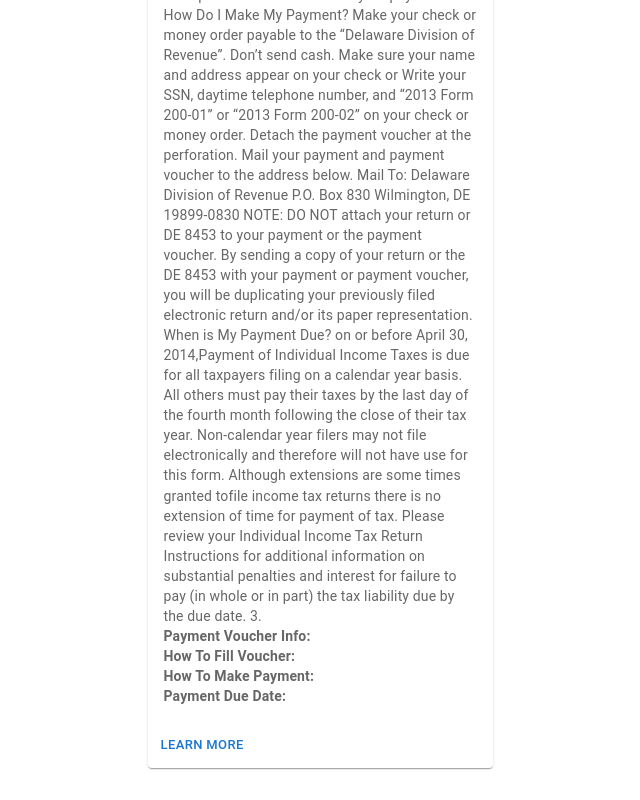
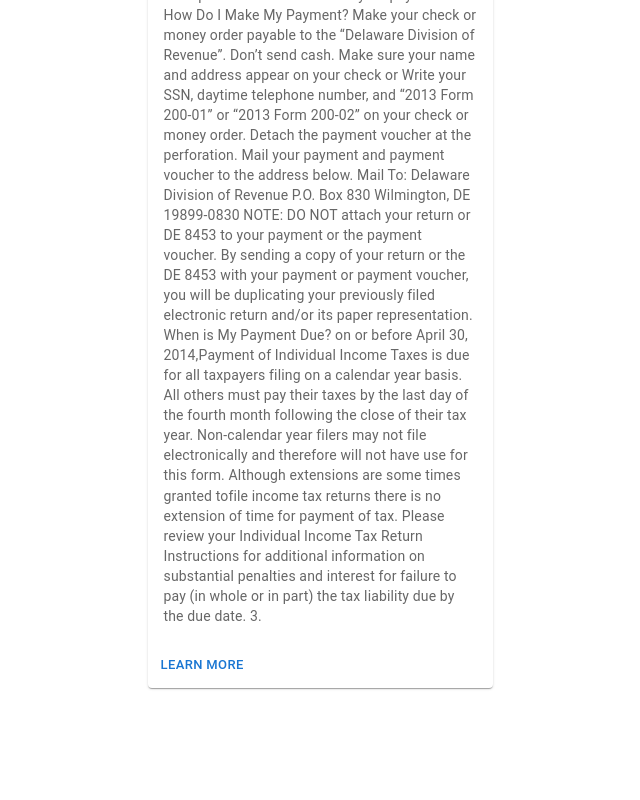
Before and after one commit to gerardjr42/flashcard-SaaS, a Next.js app: page / in a window 1280 px wide. Shown: the part 1140-1940 px from the top of the page, without its empty margins (320-960 px from the left). After the commit the page ends 1860 px from the top, so only its background shows below. Built offline with nearby package versions, Linux system fonts and the light colour scheme; no server answers.

Commit message:
Update page.js

```diff
--- a/app/page.js
+++ b/app/page.js
@@ -92,18 +92,6 @@
               <Typography variant="body2" color="text.secondary">
                 <strong>Mail Instructions:</strong> {flashcard.mailInstructions}
               </Typography>
-              <Typography variant="body2" color="text.secondary">
-                <strong>Payment Voucher Info:</strong> {flashcard.paymentVoucherInfo}
-              </Typography>
-              <Typography variant="body2" color="text.secondary">
-                <strong>How To Fill Voucher:</strong> {flashcard.howToFillVoucher}
-              </Typography>
-              <Typography variant="body2" color="text.secondary">
-                <strong>How To Make Payment:</strong> {flashcard.howToMakePayment}
-              </Typography>
-              <Typography variant="body2" color="text.secondary">
-                <strong>Payment Due Date:</strong> {flashcard.paymentDueDate}
-              </Typography>
             </CardContent>
             <CardActions>
               <Button size="small">Learn More</Button>
```
